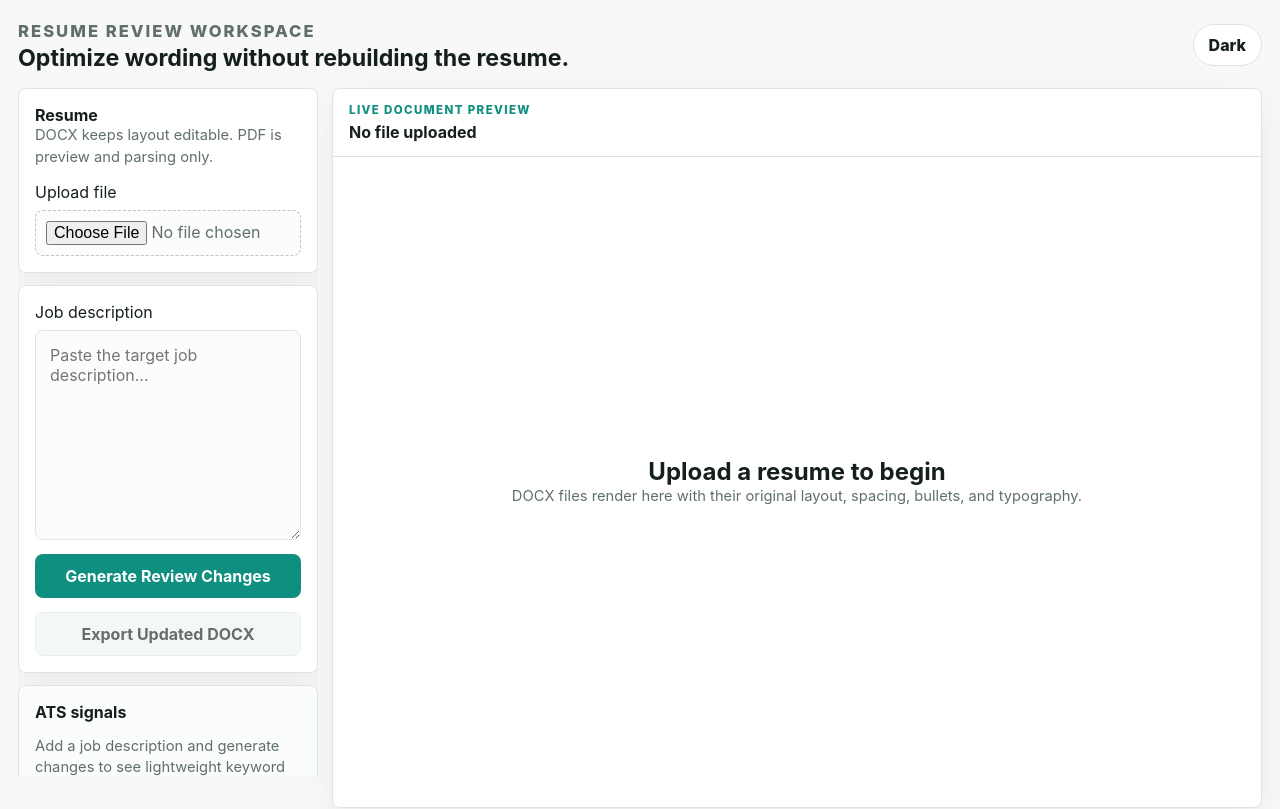
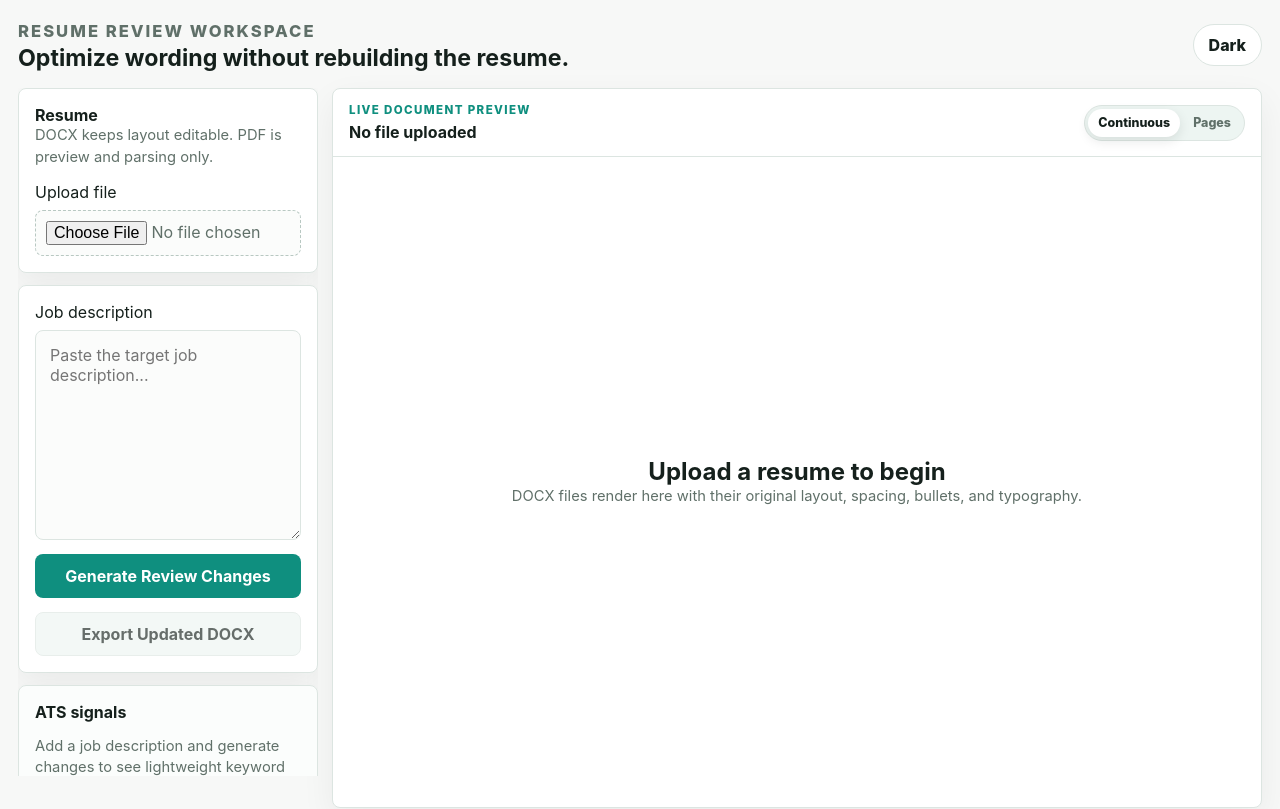
Before and after one commit to tanyamistry/automated-resume-optimizer, a Next.js app: page / in a window 1280 px wide. Shown: the top 809 px of the page. Built offline with nearby package versions, Linux system fonts and the light colour scheme.

Commit message:
Add continuous DOCX preview mode

```diff
--- a/app/globals.css
+++ b/app/globals.css
@@ -1120,6 +1120,31 @@ button:disabled {
   padding: 6px 9px;
 }
 
+.segmented-control {
+  background: var(--surface-soft);
+  border: 1px solid var(--border);
+  border-radius: 999px;
+  display: flex;
+  gap: 3px;
+  padding: 3px;
+}
+
+.segmented-control button {
+  background: transparent;
+  border-radius: 999px;
+  color: var(--muted);
+  font-size: 0.78rem;
+  font-weight: 850;
+  min-height: 28px;
+  padding: 0 10px;
+}
+
+.segmented-control button.active {
+  background: var(--surface);
+  box-shadow: 0 4px 12px rgba(21, 32, 28, 0.1);
+  color: var(--text);
+}
+
 .docx-preview-shell,
 .pdf-preview-shell {
   background:
@@ -1152,6 +1177,20 @@ button:disabled {
 .docx-preview-container .docx {
   box-shadow: 0 18px 55px rgba(21, 32, 28, 0.18) !important;
   margin: 0 auto 28px !important;
+}
+
+.continuous-preview .docx-preview-container .docx-wrapper {
+  padding: 22px 12px !important;
+}
+
+.continuous-preview .docx-preview-container .docx {
+  height: auto !important;
+  margin-bottom: 22px !important;
+  min-height: 0 !important;
+}
+
+.continuous-preview .docx-preview-container .docx + .docx {
+  margin-top: 0 !important;
 }
 
 .preview-status {
--- a/app/page.tsx
+++ b/app/page.tsx
@@ -20,6 +20,7 @@ type ParsedUpload = {
 };
 
 type Theme = "light" | "dark";
+type PreviewLayout = "continuous" | "pages";
 
 const DOCX_MIME =
   "application/vnd.openxmlformats-officedocument.wordprocessingml.document";
@@ -40,6 +41,7 @@ export default function Home() {
   const [isPreviewUpdating, setIsPreviewUpdating] = useState(false);
   const [isExporting, setIsExporting] = useState(false);
   const [theme, setTheme] = useState<Theme>("light");
+  const [previewLayout, setPreviewLayout] = useState<PreviewLayout>("continuous");
 
   const currentDoc = useMemo(
     () => (baseDoc ? applyActiveChanges(baseDoc, changes) : null),
@@ -390,6 +392,22 @@ export default function Home() {
                 <span>{approvedCount} approved</span>
               </div>
             ) : null}
+            <div className="segmented-control" aria-label="Preview layout">
+              <button
+                className={previewLayout === "continuous" ? "active" : ""}
+                type="button"
+                onClick={() => setPreviewLayout("continuous")}
+              >
+                Continuous
+              </button>
+              <button
+                className={previewLayout === "pages" ? "active" : ""}
+                type="button"
+                onClick={() => setPreviewLayout("pages")}
+              >
+                Pages
+              </button>
+            </div>
           </div>
 
           <DocumentFilePreview
@@ -397,6 +415,7 @@ export default function Home() {
             fileName={uploadedFileName}
             fileType={uploadedFileType}
             isUpdating={isPreviewUpdating}
+            layout={previewLayout}
             pdfUrl={pdfPreviewUrl}
           />
         </section>
--- a/components/DocumentFilePreview.tsx
+++ b/components/DocumentFilePreview.tsx
@@ -7,6 +7,7 @@ type DocumentFilePreviewProps = {
   fileName: string;
   fileType: "docx" | "pdf" | "";
   isUpdating?: boolean;
+  layout?: "continuous" | "pages";
   pdfUrl?: string;
 };
 
@@ -15,6 +16,7 @@ export function DocumentFilePreview({
   fileName,
   fileType,
   isUpdating = false,
+  layout = "continuous",
   pdfUrl
 }: DocumentFilePreviewProps) {
   const containerRef = useRef<HTMLDivElement | null>(null);
@@ -44,11 +46,11 @@ export function DocumentFilePreview({
       try {
         const { renderAsync } = await import("docx-preview");
         await renderAsync(buffer, targetContainer, undefined, {
-          breakPages: true,
+          breakPages: layout === "pages",
           className: "docx-rendered",
           experimental: true,
           ignoreFonts: false,
-          ignoreHeight: false,
+          ignoreHeight: layout === "continuous",
           ignoreLastRenderedPageBreak: true,
           ignoreWidth: false,
           inWrapper: true,
@@ -77,7 +79,7 @@ export function DocumentFilePreview({
       isCancelled = true;
       container.innerHTML = "";
     };
-  }, [docxBuffer, fileType]);
+  }, [docxBuffer, fileType, layout]);
 
   if (!fileName) {
     return (
@@ -109,7 +111,7 @@ export function DocumentFilePreview({
   }
 
   return (
-    <section className="docx-preview-shell">
+    <section className={`docx-preview-shell ${layout === "continuous" ? "continuous-preview" : "paged-preview"}`}>
       {(isRendering || isUpdating) && (
         <div className="preview-status" role="status">
           {isUpdating ? "Applying edits to DOCX preview..." : "Rendering DOCX preview..."}
```
